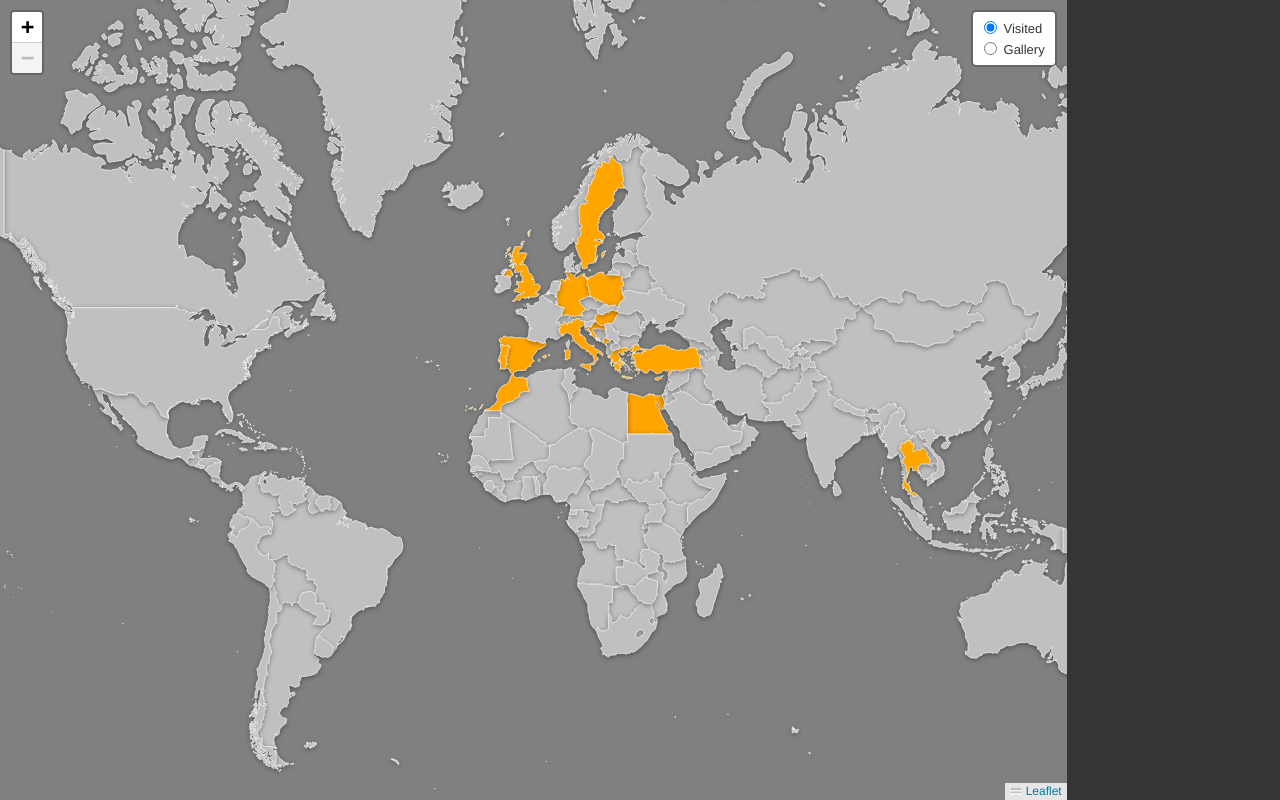
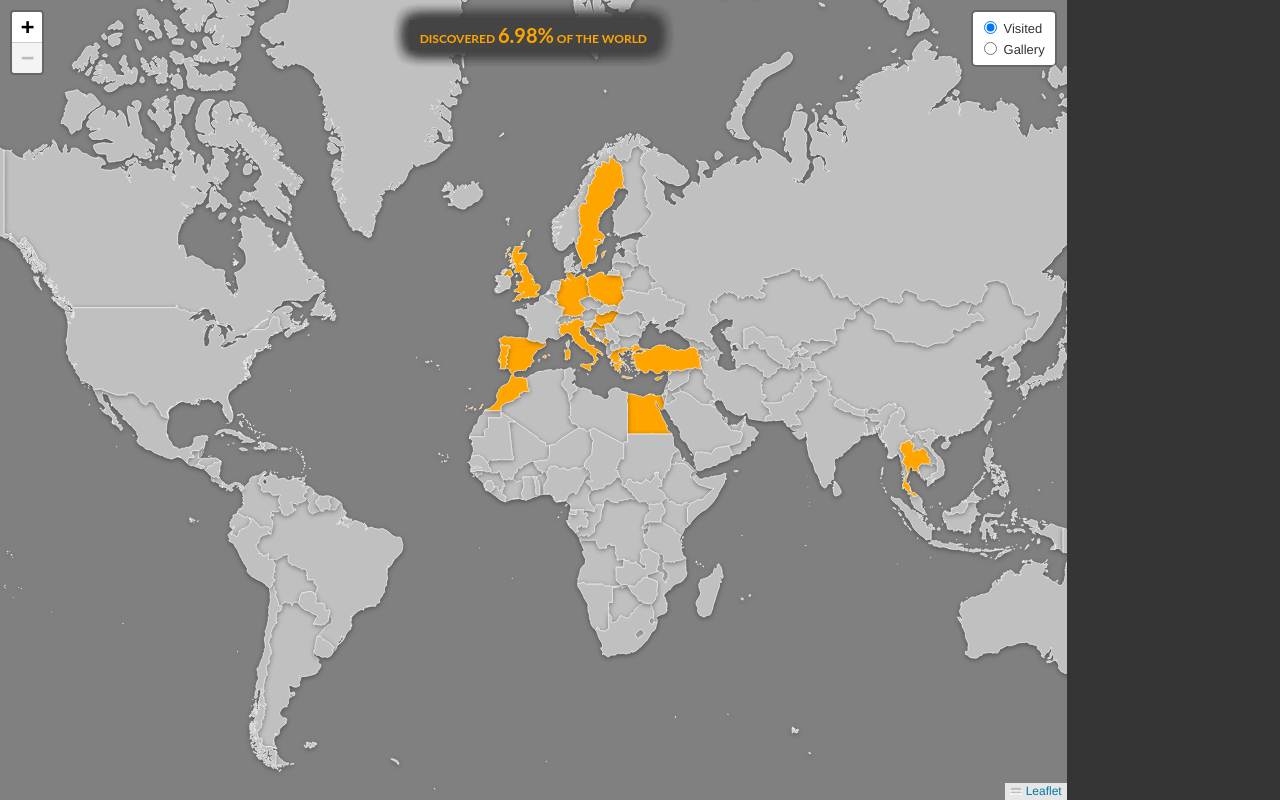
Before and after one commit to jajcek/travel_map, a React (Create React App) app: page / in a window 1280 px wide. Built offline with nearby package versions, Linux system fonts and the light colour scheme.

Commit message:
added stats above the map

```diff
--- a/src/map/Map.tsx
+++ b/src/map/Map.tsx
@@ -1,12 +1,14 @@
 import React from 'react';
 import 'leaflet/dist/leaflet.css';
 import '../App.css';
+import styled from 'styled-components'
+import countriesIso from './countries_iso.json';
 
 import { MapContainer, TileLayer, LayersControl } from 'react-leaflet'
 
 import VisitedMap from './VisitedMap';
 
-import type {CountryClickHandler, CountryInfo, VisitedCountryInfo} from './types';
+import type {CountryClickHandler, CountryInfo, VisitedCountryInfo, Layer} from './types';
 
 type Props = {
   onCountryClick: CountryClickHandler,
@@ -16,19 +18,51 @@ type Props = {
 
 type State = {
   selectedCountry: CountryInfo,
+  layer: Layer,
   zoom: number
 }
+
+const statsBackgroundColor = '#444';
+
+const Stats = styled.div`
+  position: absolute;
+  transform: translate(-50%, 0);
+  left: 50%;
+  top: 20px;
+  padding: 0 10px;
+  text-align: center;
+  z-index: 9999;
+  text-rendering: optimizeLegibility;
+  font-family: 'Lato', sans-serif;
+  font-weight: bold;
+
+  color: orange;
+
+  background: ${statsBackgroundColor};
+  box-shadow:
+    0px 0px 15px ${statsBackgroundColor},
+    0px 0px 15px ${statsBackgroundColor},
+    0px 0px 15px ${statsBackgroundColor},
+    0px 0px 15px ${statsBackgroundColor},
+    0px 0px 15px ${statsBackgroundColor},
+    0px 0px 15px ${statsBackgroundColor};
+`;
+
+const Percent = styled.span`
+  font-size: 20px;
+`;
 
 class Map extends React.Component<Props, State> {
 
   constructor(props:any) {
     super(props);
 
-    this.state = {selectedCountry: null, zoom: 2.4};
+    this.state = {selectedCountry: null, layer: 'Visited', zoom: 2.4};
 
     this.onCountryClick = this.onCountryClick.bind(this);
     this.changeLayer = this.changeLayer.bind(this);
     this.changeZoom = this.changeZoom.bind(this);
+    this.calculatePercentOfVisitedCountries = this.calculatePercentOfVisitedCountries.bind(this);
   }
 
   onCountryClick(countryInfo: CountryInfo) {
@@ -40,10 +74,17 @@ class Map extends React.Component<Props, State> {
     if (layer.name === 'Visited') {
       this.props.onCountryClick(this.state.selectedCountry);
     }
+    this.setState({'layer': layer.name as Layer});
   }
 
   changeZoom(event: L.LayersControlEvent) {
     this.setState({'zoom': event.target.getZoom()});
+  }
+
+  calculatePercentOfVisitedCountries() {
+  console.log(this.props.visitedCountriesData.length);
+  console.log(Object.keys(countriesIso).length);
+    return (this.props.visitedCountriesData.length * 100 / Object.keys(countriesIso).length).toFixed(2);
   }
 
   render() {
@@ -65,7 +106,11 @@ class Map extends React.Component<Props, State> {
       >
       <LayersControl position="topright" collapsed={false}>
         <LayersControl.BaseLayer checked name="Visited">
-          <VisitedMap zoom={this.state.zoom} visitedCountriesData={this.props.visitedCountriesData} onCountryClick={this.onCountryClick} onCountryHover={this.props.onCountryHover}></VisitedMap>
+          {this.state.layer === 'Visited' && <Stats>DISCOVERED <Percent>{this.calculatePercentOfVisitedCountries()}%</Percent> OF THE WORLD</Stats>}
+          <VisitedMap zoom={this.state.zoom}
+            visitedCountriesData={this.props.visitedCountriesData}
+            onCountryClick={this.onCountryClick}
+            onCountryHover={this.props.onCountryHover} />
         </LayersControl.BaseLayer>
         <LayersControl.BaseLayer name="Gallery">
           <TileLayer
--- a/src/map/types.d.ts
+++ b/src/map/types.d.ts
@@ -1,8 +1,10 @@
-export type CountryInfo = String | null
+export type CountryInfo = String | null;
 
 export type CountryClickHandler = (countryInfo: CountryInfo) => void;
 
 export type VisitedCountryInfo = {
     name: String,
     desc: String
-}
+};
+
+export type Layer = "Visited" | "Gallery";
```
Also changed, not shown: src/App.tsx (+2 -6 lines), src/map/VisitedMap.tsx (+0 -4 lines).
